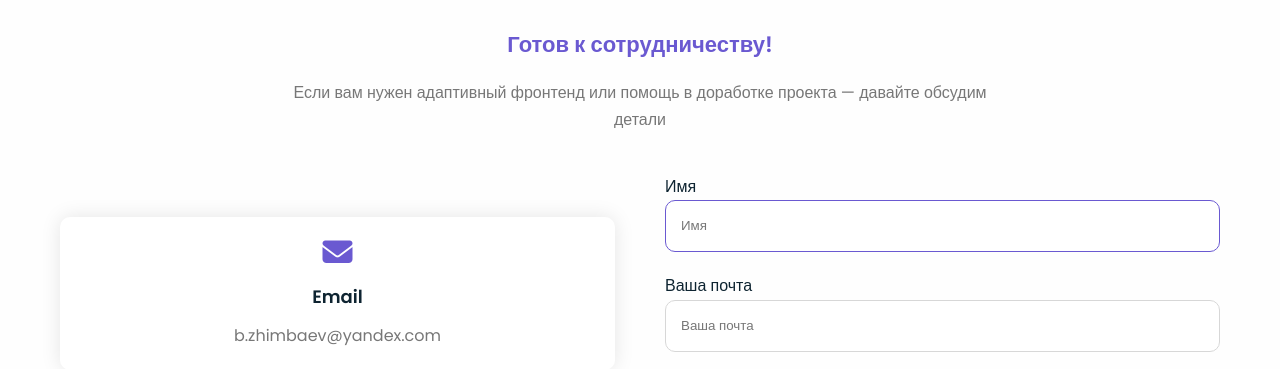
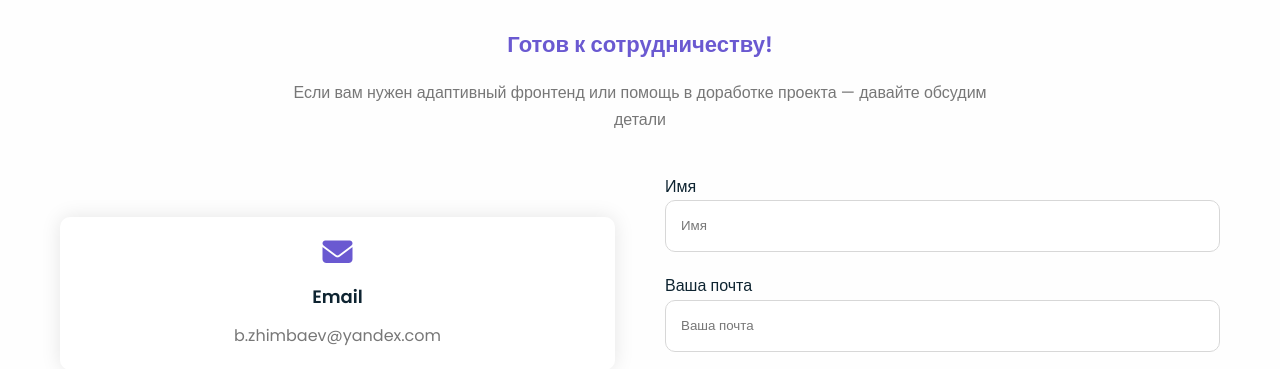
Before and after one commit to BazarGuro/Portfolio, a plain HTML site: page index.html in a window 1280 px wide. Shown: the part 2830-3199 px from the top of the page. Drawn offline with Linux system fonts and the light colour scheme.

Commit message:
Update index.html

```diff
--- a/index.html
+++ b/index.html
@@ -172,7 +172,7 @@
             <form action="https://formsubmit.co/b.zhimbaev@yandex.com" method="POST" aria-labelledby="contact-heading">
               <div class="form-group">
                 <label for="name" class="visually-hidden">Имя</label>
-                <input type="text" id="name" name="name" placeholder="Имя" required autofocus>
+                <input type="text" id="name" name="name" placeholder="Имя" required>
               </div>
               <div class="form-group">
                 <label for="email" class="visually-hidden">Ваша почта</label>
```
